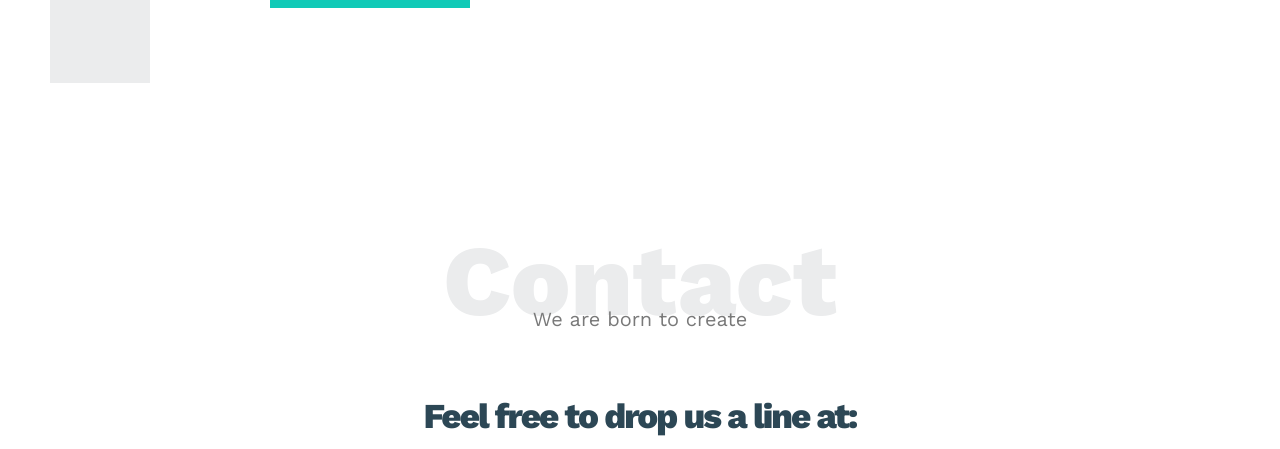
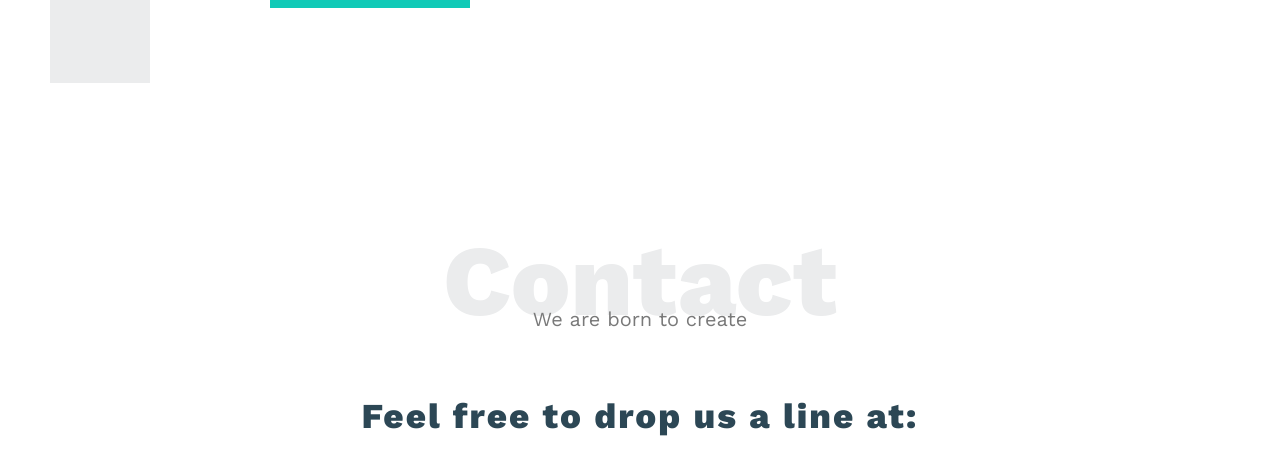
Before and after one commit to AsmaaElabasiry/Leon--html-css--first-template, a plain HTML site: page index.html in a window 1280 px wide. Shown: the part 3179-3628 px from the top of the page. Drawn offline with nearby package versions, Linux system fonts and the light colour scheme.

Commit message:
Update Leon.css
letter-spacing in contact section

```diff
--- a/css/Leon.css
+++ b/css/Leon.css
@@ -547,7 +547,7 @@ body {
     font-size: 35px;
     font-weight: 800;
     color: var(--secondary-color);
-    letter-spacing: -2px;
+    letter-spacing: 2px;
     margin-bottom: 15px;
 }
 
```
